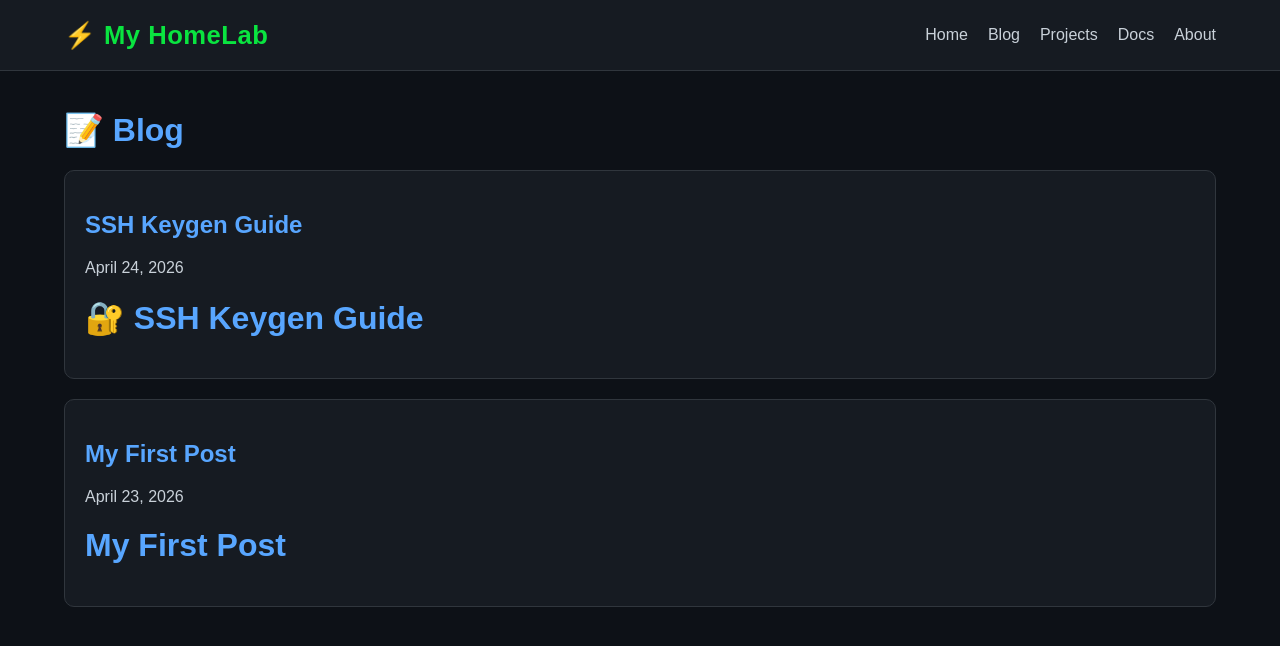
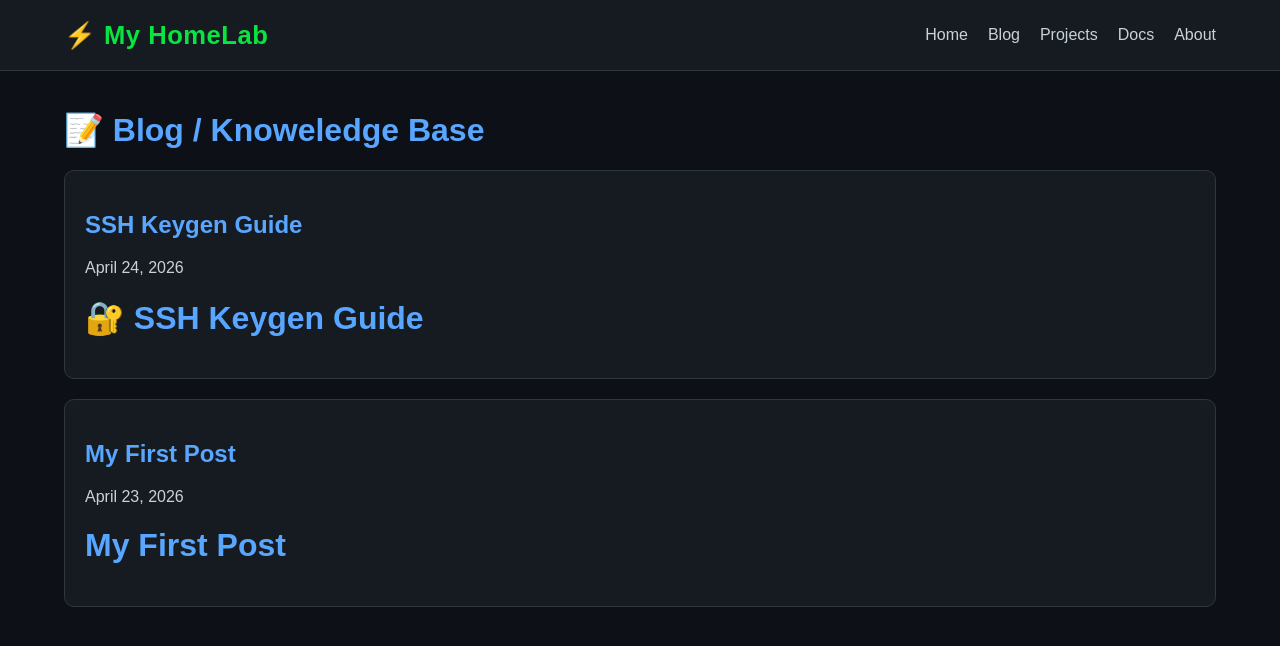
Before and after one commit to Freaky2112/freaky2112.github.io, a Jekyll site: the page built from blog.md, in a window 1280 px wide. Shown: the top 646 px of the page. Built offline with Jekyll 4.4.1, drawn with Linux system fonts in a browser that asks for light colours.

Commit message:
Mod Blog Titile

```diff
--- a/blog.md
+++ b/blog.md
@@ -4,7 +4,7 @@ title: Blog
 permalink: /blog/
 ---
 
-# 📝 Blog
+# 📝 Blog / Knoweledge Base
 
 {% for post in site.posts %}
   <div class="card">
```
